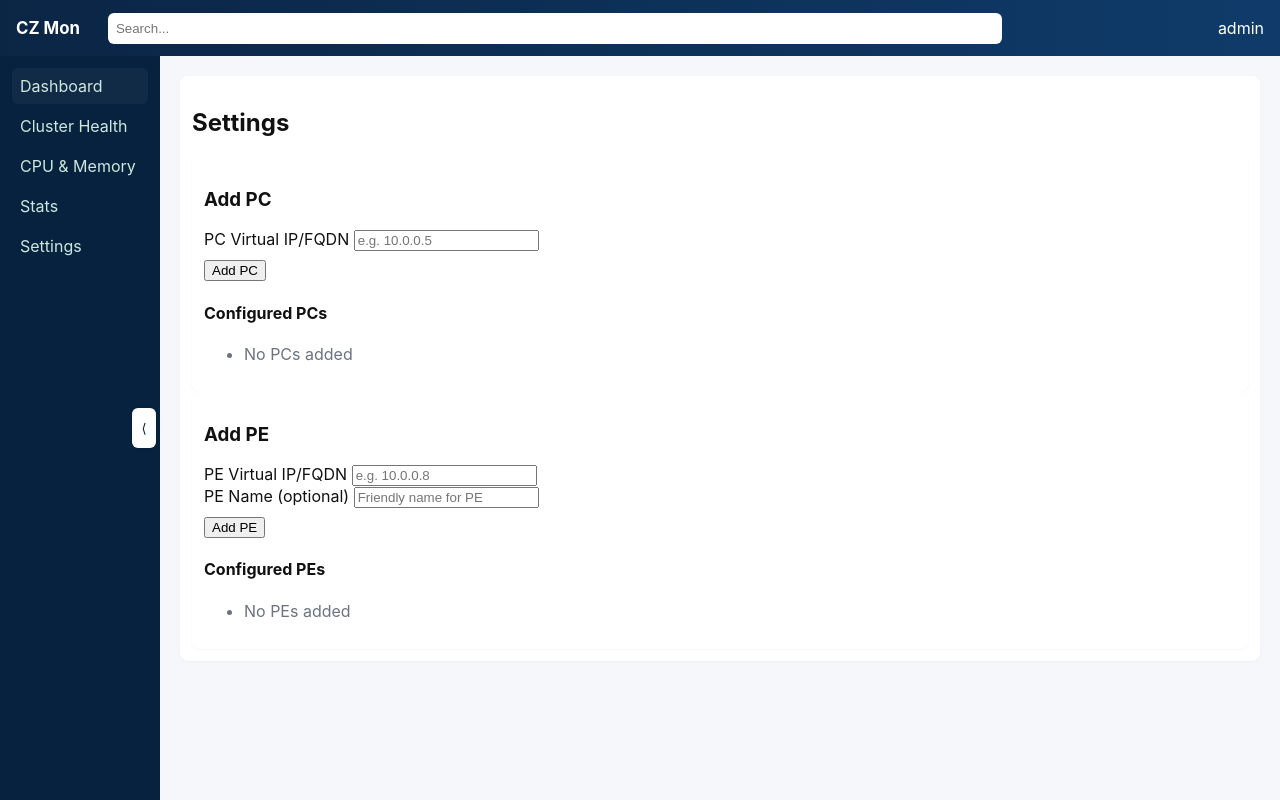
After one commit to sujeshpv/CZMon, a Django app: page /settings/ in a window 1280 px wide. The commit adds this page. Run offline with Django 4.2, Linux system fonts and the light colour scheme.

Commit message:
Option to add remove PE and PC

```diff
--- a/coreapp/views.py
+++ b/coreapp/views.py
@@ -1,4 +1,12 @@
 from django.shortcuts import render
+from django.shortcuts import redirect
+from django.urls import reverse
+from django.conf import settings as dj_settings
+import json
+import os
+import re
+import ipaddress
+from urllib.parse import quote_plus
 
 # Create your views here.
 def home(request):
@@ -10,3 +18,167 @@ def dashboard(request):
         "cluster_name": "Demo Cluster",
     }
     return render(request, "dashboard.html", ctx)
+
+
+def settings_view(request):
+    # persist endpoints to static/configurations/endpoints.json
+    endpoints_path = os.path.join(dj_settings.BASE_DIR, "static", "configurations", "endpoints.json")
+
+    def load_endpoints():
+        if not os.path.exists(endpoints_path):
+            return {"pcs": [], "pes": []}
+        try:
+            with open(endpoints_path, "r", encoding="utf-8") as fh:
+                data = json.load(fh)
+        except Exception:
+            return {"pcs": [], "pes": []}
+
+        # normalize structure to lists
+        pcs = data.get("pcs", [])
+        pes = data.get("pes", [])
+
+        if isinstance(pcs, dict) and "virtual_ip" in pcs:
+            v = pcs.get("virtual_ip")
+            pcs = [v] if v else []
+        if isinstance(pes, dict) and "virtual_ip" in pes:
+            v = pes.get("virtual_ip")
+            pes = [v] if v else []
+
+        # normalize pes entries to list of dicts with keys 'name' and 'ip'
+        normalized_pes = []
+        if isinstance(pes, list):
+            for entry in pes:
+                if isinstance(entry, str):
+                    normalized_pes.append({"name": "", "ip": entry})
+                elif isinstance(entry, dict):
+                    # support old key 'virtual_ip'
+                    name = entry.get("name", "")
+                    ip = entry.get("ip") or entry.get("virtual_ip") or ""
+                    normalized_pes.append({"name": name, "ip": ip})
+        pes = normalized_pes
+
+        # ensure lists
+        pcs = pcs if isinstance(pcs, list) else []
+        pes = pes if isinstance(pes, list) else []
+
+        return {"pcs": pcs, "pes": pes}
+
+    def save_endpoints(data):
+        dirpath = os.path.dirname(endpoints_path)
+        os.makedirs(dirpath, exist_ok=True)
+        # write atomically: write to temp file then replace
+        tmp_path = endpoints_path + ".tmp"
+        with open(tmp_path, "w", encoding="utf-8") as fh:
+            json.dump(data, fh, indent=2)
+            fh.flush()
+            os.fsync(fh.fileno())
+        os.replace(tmp_path, endpoints_path)
+
+    def is_valid_host(value: str) -> bool:
+        if not value:
+            return False
+        value = value.strip()
+        # try IP address first
+        try:
+            ipaddress.ip_address(value)
+            return True
+        except Exception:
+            pass
+
+        # validate FQDN/hostname (simple)
+        if len(value) > 255:
+            return False
+        # labels: alnum + hyphen, not start/end with hyphen
+        fqdn_re = re.compile(r"^(?=.{1,255}$)([A-Za-z0-9](?:[A-Za-z0-9-]{0,61}[A-Za-z0-9])?)(?:\.[A-Za-z0-9](?:[A-Za-z0-9-]{0,61}[A-Za-z0-9])?)*\.?$")
+        return bool(fqdn_re.match(value))
+
+    def redirect_with_msg(name, message, level="info"):
+        qs = f"?msg={quote_plus(message)}&level={quote_plus(level)}"
+        return redirect(reverse(name) + qs)
+
+    if request.method == "POST":
+        data = load_endpoints()
+        # Add PC
+        if "add_pc" in request.POST:
+            pc_ip = request.POST.get("pc_ip", "").strip()
+            if not pc_ip:
+                return redirect_with_msg("settings", "Please provide PC Virtual IP/FQDN", "error")
+            if not is_valid_host(pc_ip):
+                return redirect_with_msg("settings", f"Invalid PC IP/FQDN: {pc_ip}", "error")
+            if pc_ip in data.get("pcs", []):
+                return redirect_with_msg("settings", f"PC already configured: {pc_ip}", "info")
+            data.setdefault("pcs", []).append(pc_ip)
+            save_endpoints(data)
+            return redirect_with_msg("settings", f"PC added: {pc_ip}", "success")
+
+        # Add PE
+        if "add_pe" in request.POST:
+            pe_ip = request.POST.get("pe_ip", "").strip()
+            pe_name = request.POST.get("pe_name", "").strip()
+            if not pe_ip:
+                return redirect_with_msg("settings", "Please provide PE Virtual IP/FQDN", "error")
+            if not is_valid_host(pe_ip):
+                return redirect_with_msg("settings", f"Invalid PE IP/FQDN: {pe_ip}", "error")
+            if not pe_name:
+                return redirect_with_msg("settings", "PE Name is required", "error")
+
+            # check duplicates by ip and name
+            pes_list = data.get("pes", [])
+            existing_ips = [ (p.get("ip") if isinstance(p, dict) else p) for p in pes_list ]
+            existing_names = [ p.get("name", "") for p in pes_list if isinstance(p, dict) ]
+            if pe_ip in existing_ips:
+                return redirect_with_msg("settings", f"PE already configured: {pe_ip}", "info")
+            if pe_name in existing_names:
+                return redirect_with_msg("settings", f"PE Name already exists: {pe_name}", "info")
+
+            # store as dict with name and ip
+            data.setdefault("pes", []).append({"name": pe_name, "ip": pe_ip})
+            save_endpoints(data)
+            disp = f"{pe_name} ({pe_ip})"
+            return redirect_with_msg("settings", f"PE added: {disp}", "success")
+
+        # Delete PC
+        if "delete_pc" in request.POST:
+            ip = request.POST.get("ip", "").strip()
+            if ip and ip in data.get("pcs", []):
+                data["pcs"].remove(ip)
+                save_endpoints(data)
+                return redirect_with_msg("settings", f"PC removed: {ip}", "success")
+            return redirect_with_msg("settings", f"PC not found: {ip}", "error")
+
+        # Delete PE
+        if "delete_pe" in request.POST:
+            ip = request.POST.get("ip", "").strip()
+            if ip:
+                pes_list = data.get("pes", [])
+                new_pes = []
+                removed = False
+                for entry in pes_list:
+                    if isinstance(entry, dict):
+                        if entry.get("ip") == ip:
+                            removed = True
+                            continue
+                        new_pes.append(entry)
+                    else:
+                        if entry == ip:
+                            removed = True
+                            continue
+                        new_pes.append(entry)
+                data["pes"] = new_pes
+                if removed:
+                    save_endpoints(data)
+                    return redirect_with_msg("settings", f"PE removed: {ip}", "success")
+            return redirect_with_msg("settings", f"PE not found: {ip}", "error")
+
+    # load endpoints for display
+    data = load_endpoints()
+    # read optional message from querystring (used instead of Django messages)
+    msg = request.GET.get("msg")
+    level = request.GET.get("level", "info")
+    ctx = {
+        "pcs": data.get("pcs", []),
+        "pes": data.get("pes", []),
+        "msg": msg,
+        "level": level,
+    }
+    return render(request, "settings.html", ctx)
--- a/czmon/urls.py
+++ b/czmon/urls.py
@@ -18,9 +18,11 @@ Including another URLconf
 from django.contrib import admin
 from django.urls import path
 from django.views.generic import TemplateView, RedirectView
+from coreapp import views as core_views
 
 urlpatterns = [
     path("admin/", admin.site.urls),
+    path("settings/", core_views.settings_view, name="settings"),
     path("", TemplateView.as_view(template_name="dashboard.html"), name="home"),
     path("pe/", RedirectView.as_view(pattern_name="home", permanent=True), name="pe_redirect"),
 ]
--- /dev/null
+++ b/static/configurations/endpoints.json
@@ -0,0 +1,4 @@
+{
+  "pcs": [],
+  "pes": []
+}
--- a/static/css/pe.css
+++ b/static/css/pe.css
@@ -31,3 +31,23 @@ th,td{padding:10px;text-align:left;border-bottom:1px solid #e6e9ee}
 .sidebar.collapsed nav a{white-space:nowrap;overflow:hidden;text-overflow:ellipsis}
 .sidebar.collapsed .logo{display:none}
 .sidebar.collapsed .user{display:none}
+
+/* Delete icon button */
+.delete-x{
+	background:transparent;
+	border:0;
+	color:#c92a2a;
+	font-size:14px;
+	line-height:1;
+	cursor:pointer;
+	padding:2px 6px;
+	border-radius:4px;
+}
+.delete-x:hover{background:rgba(201,42,42,0.08)}
+
+/* Feedback messages shown on settings page */
+.messages{list-style:none;margin:8px 0;padding:0}
+.messages li{display:block;margin:0 0 8px 0;padding:8px 12px;border-radius:6px;font-size:0.95rem}
+.messages li.success{background:#ecfdf5;color:#065f46;border:1px solid #bbf7d0}
+.messages li.error{background:#fee2e2;color:#7f1d1d;border:1px solid #fecaca}
+.messages li.info{background:#f1f5f9;color:#0f172a;border:1px solid #e2e8f0}
--- a/static/js/pe.js
+++ b/static/js/pe.js
@@ -40,3 +40,101 @@ document.querySelectorAll('a.nav-link').forEach(link => {
     this.classList.add('active');
   });
 });
+
+// Confirmation for delete buttons in settings page
+(function(){
+  // find all forms with a submit button that has a name starting with delete_
+  document.querySelectorAll('form').forEach(form => {
+    const submit = form.querySelector('button[type="submit"][name^="delete_"]');
+    if(!submit) return;
+    submit.addEventListener('click', function(e){
+      const ip = form.querySelector('input[name="ip"]')?.value || '';
+      const ok = confirm(ip ? `Delete ${ip}? This cannot be undone.` : 'Delete selected item?');
+      if(!ok){
+        e.preventDefault();
+      }
+    });
+  });
+})();
+
+// Client-side validation for Add PC / Add PE forms
+(function(){
+  function showClientMessage(level, text){
+    let container = document.querySelector('.messages');
+    if(!container){
+      const main = document.querySelector('main.main');
+      container = document.createElement('ul');
+      container.className = 'messages';
+      main.insertBefore(container, main.firstChild);
+    }
+    container.innerHTML = `<li class="${level}">${text}</li>`;
+    // auto-clear after 4s
+    setTimeout(()=>{ if(container) container.remove(); }, 4000);
+  }
+
+  function isDuplicate(value, listId){
+    const list = document.getElementById(listId);
+    if(!list) return false;
+    return Array.from(list.querySelectorAll('li')).some(li => {
+      const ip = (li.dataset && li.dataset.ip) ? li.dataset.ip.trim() : '';
+      if(ip) return ip === value;
+      // fallback: check if text ends with the value (handles legacy plain text entries)
+      return li.textContent.trim().endsWith(value);
+    });
+  }
+
+  // handle add forms
+  const addPcForm = document.querySelector('form button[name="add_pc"]')?.closest('form');
+  const addPeForm = document.querySelector('form button[name="add_pe"]')?.closest('form');
+
+  if(addPcForm){
+    addPcForm.addEventListener('submit', function(e){
+      const input = addPcForm.querySelector('input[name="pc_ip"]');
+      const val = input?.value.trim() || '';
+      if(!val){
+        e.preventDefault();
+        showClientMessage('error', 'Please provide PC Virtual IP/FQDN');
+        return;
+      }
+      if(isDuplicate(val, 'pcs-list')){
+        e.preventDefault();
+        showClientMessage('info', `PC already configured: ${val}`);
+        return;
+      }
+      // allow submit
+    });
+  }
+
+  if(addPeForm){
+    addPeForm.addEventListener('submit', function(e){
+      const ipInput = addPeForm.querySelector('input[name="pe_ip"]');
+      const nameInput = addPeForm.querySelector('input[name="pe_name"]');
+      const ipVal = ipInput?.value.trim() || '';
+      const nameVal = nameInput?.value.trim() || '';
+      if(!ipVal){
+        e.preventDefault();
+        showClientMessage('error', 'Please provide PE Virtual IP/FQDN');
+        return;
+      }
+      if(!nameVal){
+        e.preventDefault();
+        showClientMessage('error', 'PE Name is required');
+        return;
+      }
+      // Check duplicate IP
+      if(isDuplicate(ipVal, 'pes-list')){
+        e.preventDefault();
+        showClientMessage('info', `PE already configured: ${ipVal}`);
+        return;
+      }
+      // Check duplicate Name
+      const pesList = document.getElementById('pes-list');
+      if(pesList && Array.from(pesList.querySelectorAll('li')).some(li => (li.dataset && li.dataset.name && li.dataset.name.trim() === nameVal))){
+        e.preventDefault();
+        showClientMessage('info', `PE Name already exists: ${nameVal}`);
+        return;
+      }
+      // allow submit
+    });
+  }
+})();
--- a/templates/pe_base.html
+++ b/templates/pe_base.html
@@ -21,7 +21,7 @@
         <a href="#" data-url="http://10.23.71.141/bugs/cluster_reports/cluster_analysis_report.html" class="nav-link">Cluster Health</a>
         <a href="http://10.20.151.170:3000/" target="_blank">CPU & Memory</a>
         <a href="#">Stats</a>
-        <a href="#">Settings</a>
+        <a href="{% url 'settings' %}">Settings</a>
       </nav>
     </aside>
     <main class="main">
--- /dev/null
+++ b/templates/settings.html
@@ -0,0 +1,79 @@
+{% extends "pe_base.html" %}
+
+{% block content %}
+<div class="card">
+  <h2>Settings</h2>
+  {% load static %}
+  {% if msg %}
+    <ul class="messages">
+      <li class="{{ level }}">{{ msg }}</li>
+    </ul>
+  {% endif %}
+
+  <div class="two-col">
+    <div class="card">
+      <h3>Add PC</h3>
+      <form method="post">
+        {% csrf_token %}
+        <div>
+          <label for="pc_ip">PC Virtual IP/FQDN</label>
+          <input id="pc_ip" name="pc_ip" type="text" placeholder="e.g. 10.0.0.5" />
+        </div>
+        <div style="margin-top:8px">
+          <button type="submit" name="add_pc">Add PC</button>
+        </div>
+      </form>
+
+      <h4>Configured PCs</h4>
+      <ul id="pcs-list">
+        {% for ip in pcs %}
+          <li data-ip="{{ ip }}">
+            {{ ip }}
+            <form method="post" style="display:inline;margin-left:8px">
+              {% csrf_token %}
+              <input type="hidden" name="ip" value="{{ ip }}" />
+              <button type="submit" name="delete_pc" class="delete-x" title="Delete PC">✖</button>
+            </form>
+          </li>
+        {% empty %}
+          <li class="muted">No PCs added</li>
+        {% endfor %}
+      </ul>
+    </div>
+
+    <div class="card">
+      <h3>Add PE</h3>
+      <form method="post">
+        {% csrf_token %}
+        <div>
+          <label for="pe_ip">PE Virtual IP/FQDN</label>
+          <input id="pe_ip" name="pe_ip" type="text" placeholder="e.g. 10.0.0.8" />
+        </div>
+        <div>
+          <label for="pe_name">PE Name (optional)</label>
+          <input id="pe_name" name="pe_name" type="text" placeholder="Friendly name for PE" />
+        </div>
+        <div style="margin-top:8px">
+          <button type="submit" name="add_pe">Add PE</button>
+        </div>
+      </form>
+
+      <h4>Configured PEs</h4>
+      <ul id="pes-list">
+        {% for p in pes %}
+          <li data-ip="{{ p.ip }}" data-name="{{ p.name }}">
+            {% if p.name %}<strong>{{ p.name }}</strong> — {% endif %}{{ p.ip }}
+            <form method="post" style="display:inline;margin-left:8px">
+              {% csrf_token %}
+              <input type="hidden" name="ip" value="{{ p.ip }}" />
+              <button type="submit" name="delete_pe" class="delete-x" title="Delete PE">✖</button>
+            </form>
+          </li>
+        {% empty %}
+          <li class="muted">No PEs added</li>
+        {% endfor %}
+      </ul>
+    </div>
+  </div>
+</div>
+{% endblock %}
```
